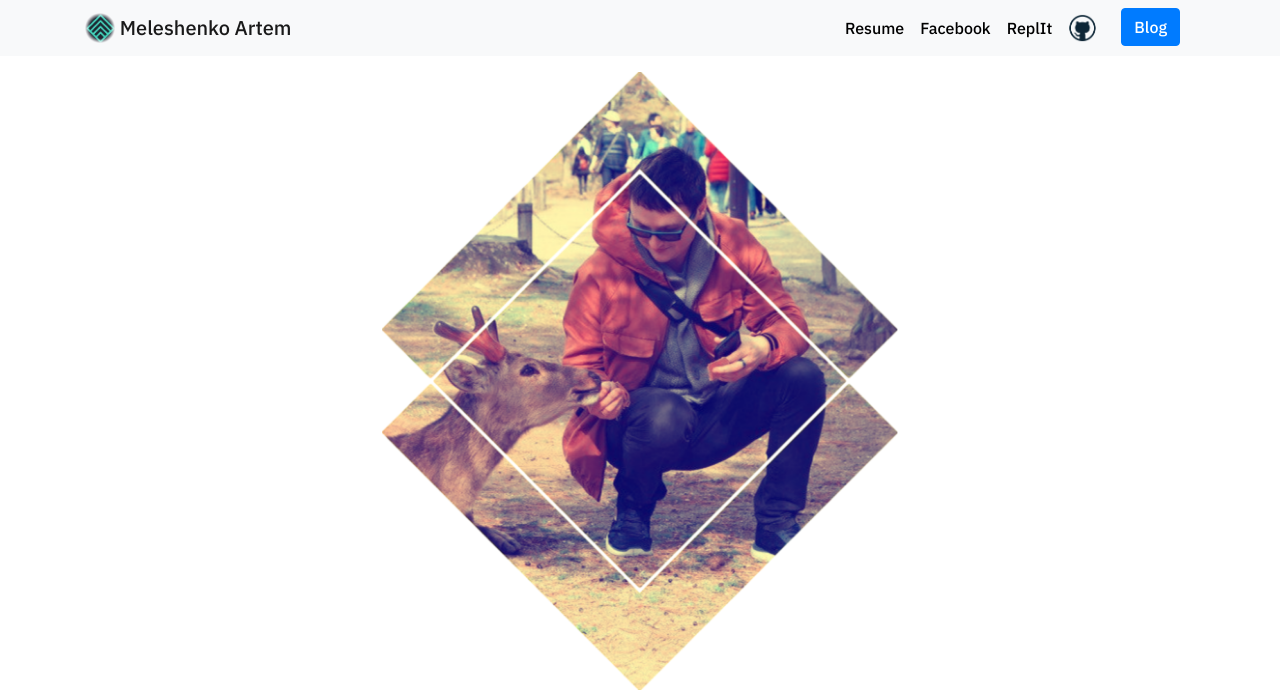
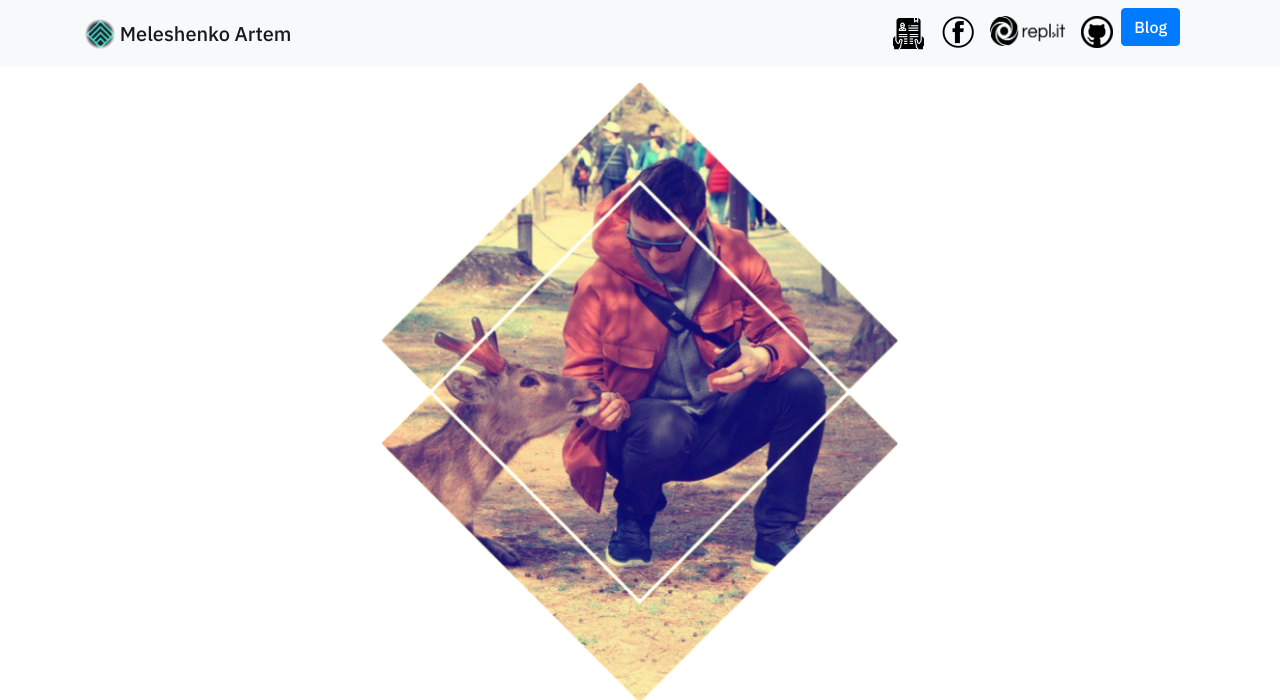
Before and after one commit to Houin-Kyma/personal-portfolio-django, a Django app: page / in a window 1280 px wide. Shown: the top 700 px of the page. Run offline with Django 4.2, Linux system fonts and the light colour scheme; data comes from the database, SQL or seed files in the repository; some libraries are stand-ins or nearby versions.

Commit message:
Local settings chage logo to png!

```diff
--- a/portfolio/static/portfolio/custom.css
+++ b/portfolio/static/portfolio/custom.css
@@ -4,6 +4,14 @@
 
 .navbar-nav .nav-link:hover {
     color: rgba(0,0,0,.5) !important;
+}
+
+.nav-item:{
+    opacity:1;
+}
+
+.nav-item:hover{
+    opacity:0.6;
 }
 
 body {
--- a/portfolio/templates/portfolio/base.html
+++ b/portfolio/templates/portfolio/base.html
@@ -32,17 +32,23 @@
         <div class="container justify-content-md-end">
           <ul class="navbar-nav ml-auto">
             <li class="nav-item">
-              <a class="nav-link" href="{% static 'portfolio/MeleshenkoA.pdf' %}">Resume</a>
+              <a class="nav-link" href="{% static 'portfolio/MeleshenkoA.pdf' %}">
+                <img src="{% static 'portfolio/resume.png' %}" width="35" height="35" class="d-inline-block align-top" alt="Resume Logo">
+              </a>
             </li>
             <li class="nav-item">
-              <a class="nav-link" href="https://www.facebook.com/hin.kyma" target="_blank">Facebook</a>
+              <a class="nav-link" href="https://www.facebook.com/hin.kyma" target="_blank">
+                <img src="{% static 'portfolio/facebook.png' %}" class="d-inline-block align-top" alt="Facebook Logo">
+              </a>
             </li>
             <li class="nav-item">
-              <a class="nav-link" href="https://replit.com/repls" target="_blank">ReplIt</a>
+              <a class="nav-link" href="https://replit.com/repls" target="_blank">
+                <img src="{% static 'portfolio/replit.png' %}" width="75" height="30" class="d-inline-block align-top" alt="Replit Logo">
+              </a>
             </li>
             <li class="nav-item">
-              <a class="navbar-brand" href="https://github.com/Houin-Kyma" target="_blank">
-                <img src="{% static 'portfolio/github1.png' %}" width="45" height="30" class="d-inline-block align-top" alt="GitHub Logo">
+              <a class="nav-link" href="https://github.com/Houin-Kyma" target="_blank">
+                <img src="{% static 'portfolio/github.png' %}" class="d-inline-block align-top" alt="GitHub Logo">
               </a>
             </li>
             <li>
```
Also changed, not shown: portfolio/static/portfolio/facebook.png (added), portfolio/static/portfolio/github.png (added), portfolio/static/portfolio/github1.png (deleted), portfolio/static/portfolio/replit.png (added), portfolio/static/portfolio/resume.png (added), 1 other file.
